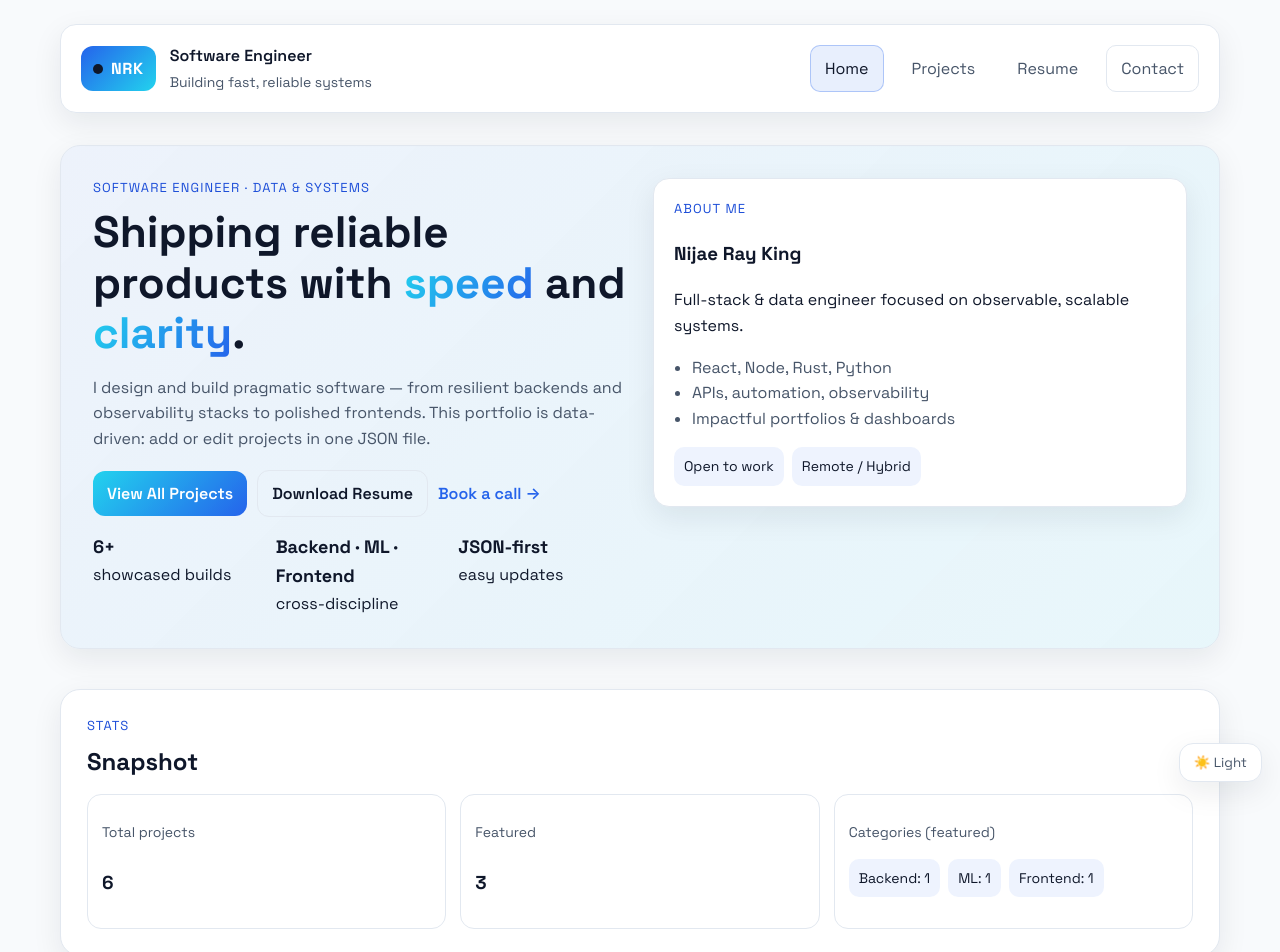
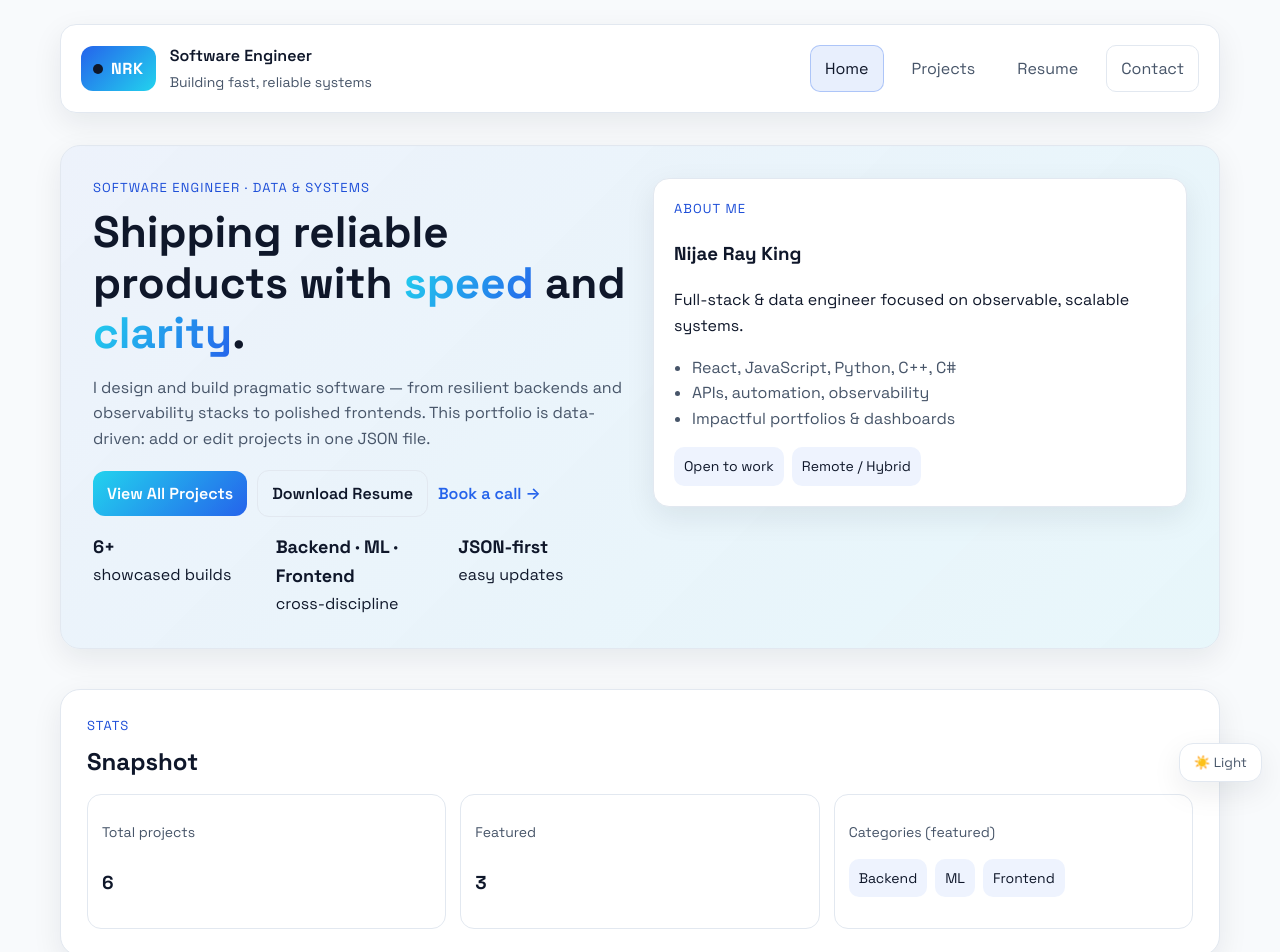
Before and after one commit to Nijaek/project-portfolio-website, a React (Vite) app: page / in a window 1280 px wide. Shown: the top 952 px of the page. Built offline with nearby package versions, Linux system fonts and the light colour scheme.

Commit message:
Updated Footer & README
* Removed footer help text
* Added project structure to README

```diff
--- a/src/components/Footer.jsx
+++ b/src/components/Footer.jsx
@@ -1,12 +1,12 @@
 export function Footer() {
   return (
     <footer className="footer">
-      <p>Crafted for standout applications — update data in <code>src/data/projects.json</code> and ship.</p>
+      {/*<p>Crafted for standout applications — update data in <code>src/data/projects.json</code> and ship.</p>*/}
       <div className="footer-links">
-        <a href="https://github.com/example" target="_blank" rel="noreferrer">
+        <a href="https://github.com/Nijaek" target="_blank" rel="noreferrer">
           GitHub
         </a>
-        <a href="https://www.linkedin.com" target="_blank" rel="noreferrer">
+        <a href="https://www.linkedin.com/in/nijaerayking/" target="_blank" rel="noreferrer">
           LinkedIn
         </a>
         <a href="mailto:nking0306@gmail.com">Email</a>
--- a/src/pages/Home.jsx
+++ b/src/pages/Home.jsx
@@ -5,10 +5,7 @@ import { ProjectCard } from '../components/ProjectCard';
 export function Home() {
   const { allProjects } = useProjects();
   const featured = allProjects.filter((project) => project.highlighted).slice(0, 3);
-  const statsByCategory = featured.reduce((acc, project) => {
-    acc[project.category] = (acc[project.category] || 0) + 1;
-    return acc;
-  }, {});
+  const featuredCategories = Array.from(new Set(featured.map((project) => project.category)));
 
   return (
     <div className="page">
@@ -55,7 +52,7 @@ export function Home() {
             <h3>Nijae Ray King</h3>
             <p>Full-stack & data engineer focused on observable, scalable systems.</p>
             <ul>
-              <li>React, Node, Rust, Python</li>
+              <li>React, JavaScript, Python, C++, C#</li>
               <li>APIs, automation, observability</li>
               <li>Impactful portfolios & dashboards</li>
             </ul>
@@ -82,10 +79,8 @@ export function Home() {
           <div className="card stat-card">
             <p className="label">Categories (featured)</p>
             <div className="chip-row">
-              {Object.entries(statsByCategory).map(([cat, count]) => (
-                <span key={cat} className="chip">
-                  {cat}: {count}
-                </span>
+              {featuredCategories.map((cat) => (
+                <span key={cat} className="chip">{cat}</span>
               ))}
             </div>
           </div>
```
Also changed, not shown: 1 other file (tests, documents, lock files or other folders).
